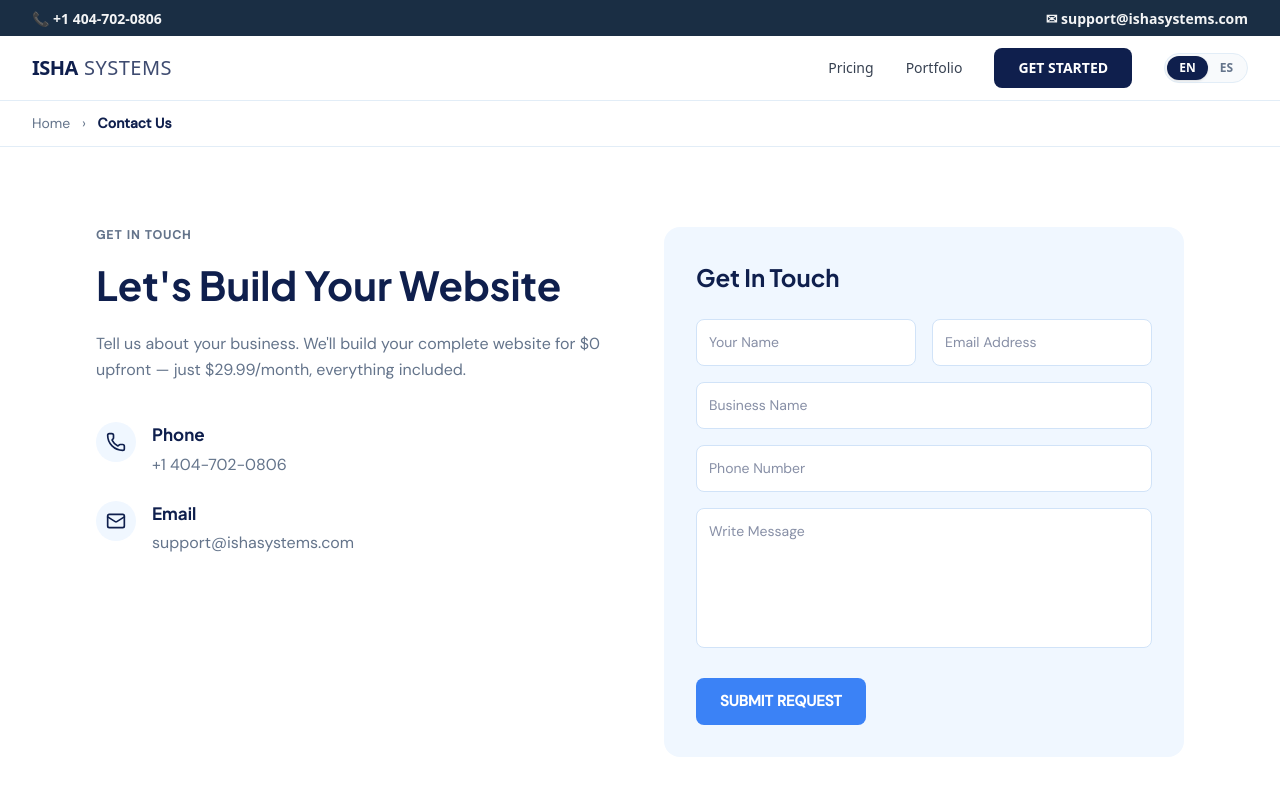
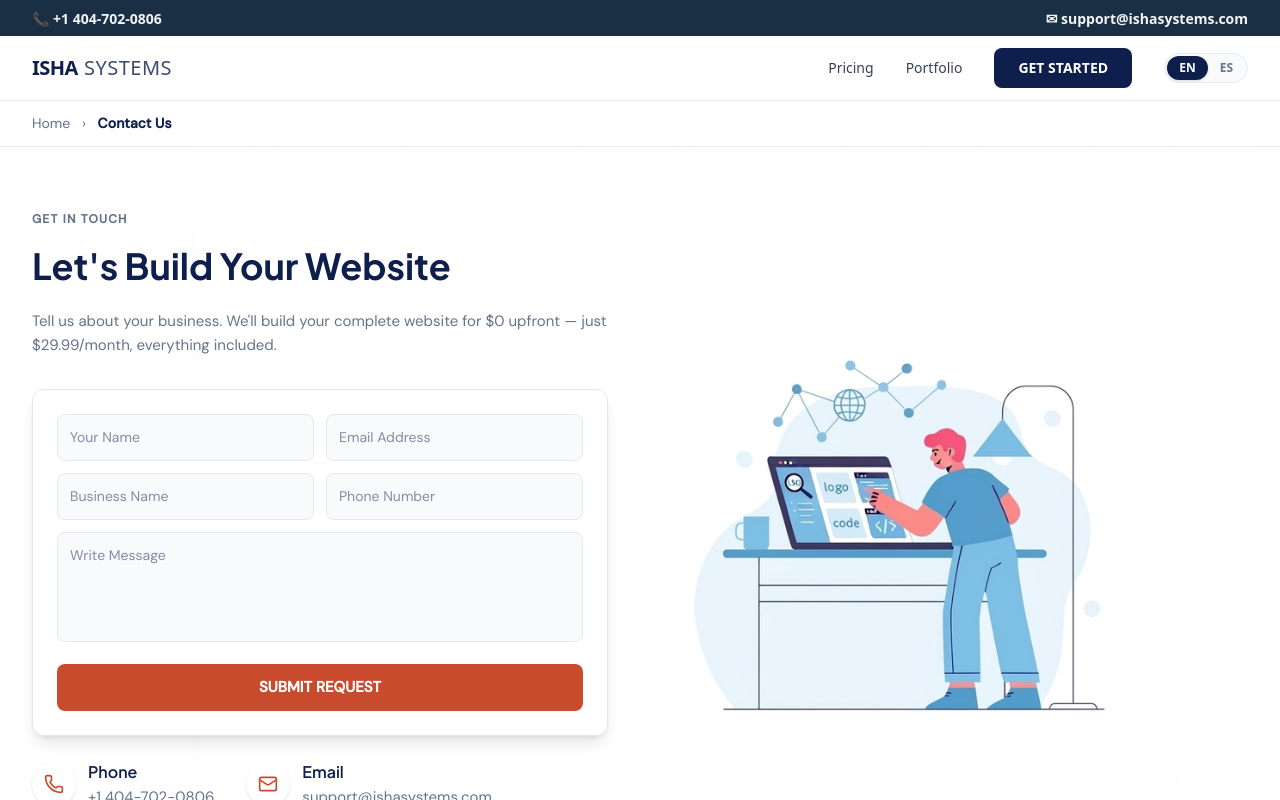
Before and after one commit to kalpeshtawde/ishasystems, a React (Vite) app: page / in a window 1280 px wide. Both pictures are taken after a click on the button "GET STARTED". Shown: the top 800 px of the page. Built offline with nearby package versions, Linux system fonts and the light colour scheme.

Commit message:
enhanced contact page

```diff
--- a/src/pages/Contact.tsx
+++ b/src/pages/Contact.tsx
@@ -51,66 +51,37 @@
         </div>
       </div>
 
-      {/* Main Contact Section */}
-      <div className="py-20 bg-white">
-        <div className="max-w-6xl mx-auto px-4 sm:px-6 lg:px-8">
-          <div className="grid grid-cols-1 lg:grid-cols-2 gap-12">
-            {/* Left Column - Contact Info */}
-            <div>
+      {/* Main Contact Section with Background Image */}
+      <section
+        className="relative min-h-[600px]"
+        style={{
+          backgroundImage: 'url(/contact-bg.png)',
+          backgroundSize: '85% auto',
+          backgroundPosition: 'right center',
+          backgroundRepeat: 'no-repeat',
+          backgroundColor: '#ffffff'
+        }}
+      >
+        {/* Content Container */}
+        <div className="relative max-w-7xl mx-auto px-4 sm:px-6 lg:px-8 py-16">
+          <div className="max-w-xl">
+            {/* Header */}
             <div className="text-[#64748b] text-xs font-semibold tracking-widest uppercase mb-3" style={{ fontFamily: 'DM Sans, sans-serif' }}>
               {t.contact.getInTouch}
             </div>
-              <h1 className="text-[40px] font-bold text-[#0f1f4d] mb-4" style={{ fontFamily: 'Plus Jakarta Sans, sans-serif' }}>
+            <h1 className="text-[36px] font-bold text-[#0f1f4d] mb-4" style={{ fontFamily: 'Plus Jakarta Sans, sans-serif' }}>
               {t.contact.title}
             </h1>
-              <p className="text-[#64748b] text-[16px] mb-10" style={{ fontFamily: 'DM Sans, sans-serif', lineHeight: 1.6 }}>
+            <p className="text-[#64748b] text-[15px] mb-8" style={{ fontFamily: 'DM Sans, sans-serif', lineHeight: 1.6 }}>
               {t.contact.sub}
             </p>
 
-              {/* Contact Details */}
-              <div className="space-y-6">
-                {/* Phone */}
-                <div className="flex gap-4">
-                  <div className="flex-shrink-0">
-                    <div className="w-10 h-10 rounded-full flex items-center justify-center" style={{ background: '#f0f7ff' }}>
-                      <Phone className="h-5 w-5 text-[#0f1f4d]" />
-                    </div>
-                  </div>
-                  <div>
-                    <div className="text-[#0f1f4d] font-bold text-[17px] mb-1" style={{ fontFamily: 'Plus Jakarta Sans, sans-serif' }}>{t.contact.phoneLabel}</div>
-                    <a href="tel:+14047020806" className="text-[#64748b] text-[16px] hover:text-[#f97316] transition-colors" style={{ fontFamily: 'DM Sans, sans-serif' }}>
-                      +1 404-702-0806
-                    </a>
-                  </div>
-                </div>
-
-                {/* Email */}
-                <div className="flex gap-4">
-                  <div className="flex-shrink-0">
-                    <div className="w-10 h-10 rounded-full flex items-center justify-center" style={{ background: '#f0f7ff' }}>
-                      <Mail className="h-5 w-5 text-[#0f1f4d]" />
-                    </div>
-                  </div>
-                  <div>
-                    <div className="text-[#0f1f4d] font-bold text-[17px] mb-1" style={{ fontFamily: 'Plus Jakarta Sans, sans-serif' }}>{t.contact.emailLabel}</div>
-                    <a href="mailto:support@ishasystems.com" className="text-[#64748b] text-[16px] hover:text-[#f97316] transition-colors" style={{ fontFamily: 'DM Sans, sans-serif' }}>
-                      support@ishasystems.com
-                    </a>
-                  </div>
-                </div>
-              </div>
-            </div>
-
-            {/* Right Column - Form */}
-            <div className="rounded-2xl p-8" style={{ background: '#f0f7ff' }}>
-              <h2 className="text-[#0f1f4d] font-bold text-[24px] mb-6" style={{ fontFamily: 'Plus Jakarta Sans, sans-serif' }}>
-                {t.contact.getInTouchTitle}
-              </h2>
-
+            {/* Contact Form */}
+            <div className="bg-white rounded-xl p-6 shadow-lg" style={{ border: '1px solid #e5e7eb' }}>
               {submitted ? (
-                <div className="text-center py-12">
-                  <CheckCircle2 className="text-emerald-500 h-16 w-16 mx-auto mb-4" />
-                  <h3 className="text-2xl font-bold text-[#0f1f4d] mb-2" style={{ fontFamily: 'Plus Jakarta Sans, sans-serif' }}>
+                <div className="text-center py-8">
+                  <CheckCircle2 className="text-emerald-500 h-14 w-14 mx-auto mb-4" />
+                  <h3 className="text-xl font-bold text-[#0f1f4d] mb-2" style={{ fontFamily: 'Plus Jakarta Sans, sans-serif' }}>
                     {t.contact.successTitle}
                   </h3>
                   <p className="text-[#64748b] text-sm" style={{ fontFamily: 'DM Sans, sans-serif' }}>
@@ -119,100 +90,82 @@
                 </div>
               ) : (
                 <form onSubmit={handleSubmit}>
-                  <div className="grid grid-cols-2 gap-4 mb-4">
-                    <div>
+                  <div className="grid grid-cols-2 gap-3 mb-3">
                     <input
                       type="text"
                       name="yourName"
                       required
                       placeholder={t.contact.yourNamePlaceholder}
-                        className="w-full p-3 rounded-lg text-[14px] focus:outline-none transition-all"
+                      className="w-full p-3 rounded-lg text-[14px] focus:outline-none focus:ring-2 focus:ring-blue-500 transition-all"
                       style={{
-                          border: '1px solid #d1e3f8',
-                          background: 'white',
+                        border: '1px solid #e5e7eb',
+                        background: '#f9fafb',
                         color: '#0f1f4d',
                         fontFamily: 'DM Sans, sans-serif'
                       }}
-                        onFocus={(e) => e.target.style.borderColor = '#3b82f6'}
-                        onBlur={(e) => e.target.style.borderColor = '#d1e3f8'}
                     />
-                    </div>
-                    <div>
                     <input
                       type="email"
                       name="yourEmail"
                       required
                       placeholder={t.contact.emailPlaceholder}
-                        className="w-full p-3 rounded-lg text-[14px] focus:outline-none transition-all"
+                      className="w-full p-3 rounded-lg text-[14px] focus:outline-none focus:ring-2 focus:ring-blue-500 transition-all"
                       style={{
-                          border: '1px solid #d1e3f8',
-                          background: 'white',
+                        border: '1px solid #e5e7eb',
+                        background: '#f9fafb',
                         color: '#0f1f4d',
                         fontFamily: 'DM Sans, sans-serif'
                       }}
-                        onFocus={(e) => e.target.style.borderColor = '#3b82f6'}
-                        onBlur={(e) => e.target.style.borderColor = '#d1e3f8'}
                     />
                   </div>
-                  </div>
 
-                  <div className="mb-4">
+                  <div className="grid grid-cols-2 gap-3 mb-3">
                     <input
                       type="text"
                       name="businessName"
                       placeholder={t.contact.businessNamePlaceholder}
-                      className="w-full p-3 rounded-lg text-[14px] focus:outline-none transition-all"
+                      className="w-full p-3 rounded-lg text-[14px] focus:outline-none focus:ring-2 focus:ring-blue-500 transition-all"
                       style={{
-                        border: '1px solid #d1e3f8',
-                        background: 'white',
+                        border: '1px solid #e5e7eb',
+                        background: '#f9fafb',
                         color: '#0f1f4d',
                         fontFamily: 'DM Sans, sans-serif'
                       }}
-                      onFocus={(e) => e.target.style.borderColor = '#3b82f6'}
-                      onBlur={(e) => e.target.style.borderColor = '#d1e3f8'}
+                    />
+                    <input
+                      type="tel"
+                      name="phone"
+                      placeholder={t.contact.phoneNumberPlaceholder}
+                      className="w-full p-3 rounded-lg text-[14px] focus:outline-none focus:ring-2 focus:ring-blue-500 transition-all"
+                      style={{
+                        border: '1px solid #e5e7eb',
+                        background: '#f9fafb',
+                        color: '#0f1f4d',
+                        fontFamily: 'DM Sans, sans-serif'
+                      }}
                     />
                   </div>
 
                   <div className="mb-4">
-                    <input
-                      type="tel"
-                      name="phone"
-                      placeholder={t.contact.phoneNumberPlaceholder}
-                      className="w-full p-3 rounded-lg text-[14px] focus:outline-none transition-all"
+                    <textarea
+                      rows={4}
+                      name="businessDo"
+                      required
+                      placeholder={t.contact.writeMessagePlaceholder}
+                      className="w-full p-3 rounded-lg text-[14px] focus:outline-none focus:ring-2 focus:ring-blue-500 transition-all resize-none"
                       style={{
-                        border: '1px solid #d1e3f8',
-                        background: 'white',
+                        border: '1px solid #e5e7eb',
+                        background: '#f9fafb',
                         color: '#0f1f4d',
                         fontFamily: 'DM Sans, sans-serif'
                       }}
-                      onFocus={(e) => e.target.style.borderColor = '#3b82f6'}
-                      onBlur={(e) => e.target.style.borderColor = '#d1e3f8'}
-                    />
-                  </div>
-
-                  <div className="mb-6">
-                    <textarea
-                      rows={5}
-                      name="businessDo"
-                      required
-                      placeholder={t.contact.writeMessagePlaceholder}
-                      className="w-full p-3 rounded-lg text-[14px] focus:outline-none transition-all resize-none"
-                      style={{
-                        border: '1px solid #d1e3f8',
-                        background: 'white',
-                        color: '#0f1f4d',
-                        fontFamily: 'DM Sans, sans-serif',
-                        height: '140px'
-                      }}
-                      onFocus={(e) => e.target.style.borderColor = '#3b82f6'}
-                      onBlur={(e) => e.target.style.borderColor = '#d1e3f8'}
                     />
                   </div>
 
                   <button
                     type="submit"
                     disabled={loading}
-                    className="py-3 px-6 bg-[#3b82f6] hover:bg-[#2563eb] text-white font-semibold text-[15px] rounded-lg transition-all flex items-center justify-center gap-2 disabled:bg-blue-400"
+                    className="w-full py-3 bg-[#C84B2D] hover:bg-[#b54328] text-white font-semibold text-[15px] rounded-lg transition-all flex items-center justify-center gap-2 disabled:opacity-70"
                     style={{ fontFamily: 'DM Sans, sans-serif' }}
                   >
                     {loading ? (
@@ -223,16 +176,42 @@
                   </button>
 
                   {error && (
-                    <div className="mt-4 text-center text-[14px] text-red-600" style={{ fontFamily: 'DM Sans, sans-serif' }}>
+                    <div className="mt-3 text-center text-[13px] text-red-600" style={{ fontFamily: 'DM Sans, sans-serif' }}>
                       {error}
                     </div>
                   )}
                 </form>
               )}
             </div>
+
+            {/* Contact Details */}
+            <div className="flex flex-wrap gap-8 mt-6">
+              <div className="flex items-center gap-3">
+                <div className="w-11 h-11 rounded-full flex items-center justify-center bg-white shadow-sm">
+                  <Phone className="h-5 w-5 text-[#C84B2D]" />
+                </div>
+                <div>
+                  <div className="text-[#0f1f4d] font-semibold text-[16px]" style={{ fontFamily: 'Plus Jakarta Sans, sans-serif' }}>{t.contact.phoneLabel}</div>
+                  <a href="tel:+14047020806" className="text-[#64748b] text-[15px] hover:text-[#C84B2D] transition-colors" style={{ fontFamily: 'DM Sans, sans-serif' }}>
+                    +1 404-702-0806
+                  </a>
+                </div>
+              </div>
+              <div className="flex items-center gap-3">
+                <div className="w-11 h-11 rounded-full flex items-center justify-center bg-white shadow-sm">
+                  <Mail className="h-5 w-5 text-[#C84B2D]" />
+                </div>
+                <div>
+                  <div className="text-[#0f1f4d] font-semibold text-[16px]" style={{ fontFamily: 'Plus Jakarta Sans, sans-serif' }}>{t.contact.emailLabel}</div>
+                  <a href="mailto:support@ishasystems.com" className="text-[#64748b] text-[15px] hover:text-[#C84B2D] transition-colors" style={{ fontFamily: 'DM Sans, sans-serif' }}>
+                    support@ishasystems.com
+                  </a>
                 </div>
               </div>
             </div>
           </div>
+        </div>
+      </section>
+    </div>
   );
 };
```
Also changed, not shown: public/contact-bg.png (added). Lines whose indentation alone changed are shown as unchanged.
